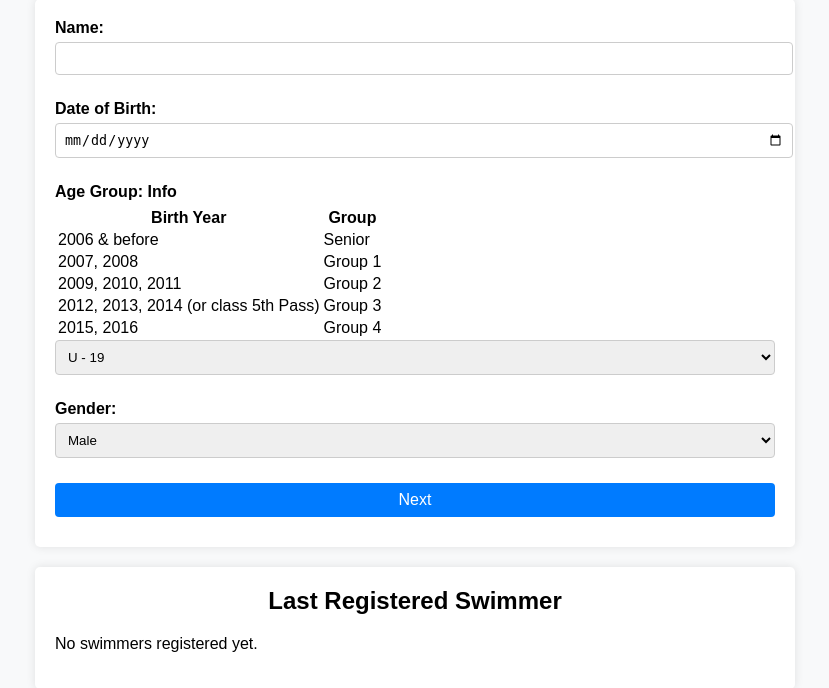
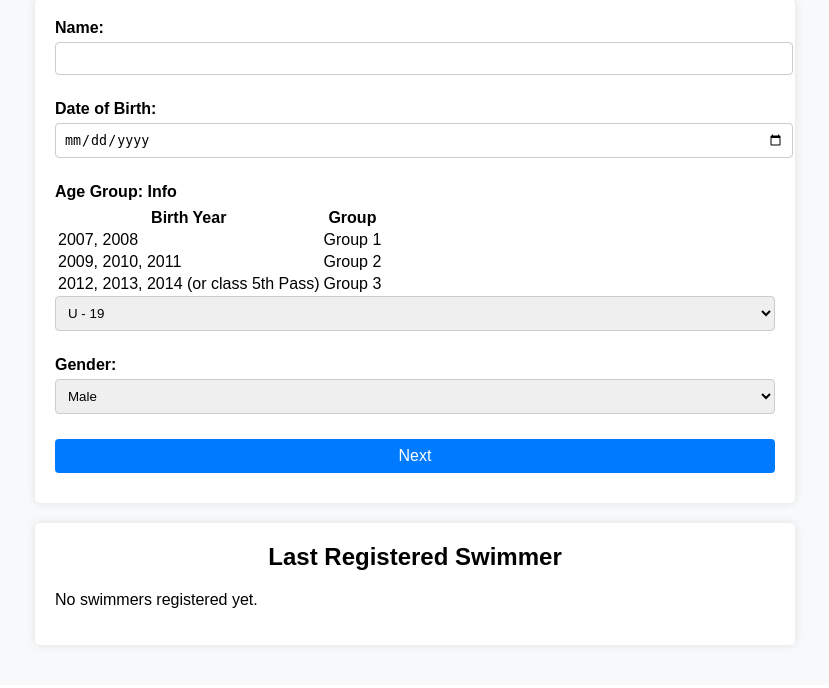
Before and after one commit to KingShark1/idsa-webapp, a FastAPI app: page / in a window 1280 px wide. Shown: the part 207-895 px from the top of the page, without its empty margins (225-1054 px from the left). After the commit the page ends 855 px from the top, so only its background shows below. Run offline with FastAPI, Linux system fonts and the light colour scheme; data that the repository does not hold is empty.

Commit message:
update config and home

```diff
--- a/static/config.json
+++ b/static/config.json
@@ -10,8 +10,7 @@
   "age_group_map": {
     "U - 19": 1,
     "U - 17": 2,
-    "U - 14": 3,
-    "U - 11": 4
+    "U - 14": 3
   },
 
   "max_events_per_age_group": {
--- a/templates/home.html
+++ b/templates/home.html
@@ -21,10 +21,6 @@
                         <th>Group</th>
                     </tr>
                     <tr>
-                        <td>2006 & before</td>
-                        <td>Senior</td>
-                    </tr>
-                    <tr>
                         <td>2007, 2008</td>
                         <td>Group 1</td>
                     </tr>
@@ -35,10 +31,6 @@
                     <tr>
                         <td>2012, 2013, 2014 (or class 5th Pass)</td>
                         <td>Group 3</td>
-                    </tr>
-                    <tr>
-                        <td>2015, 2016</td>
-                        <td>Group 4</td>
                     </tr>
                 </table>
                 <select id="age_group" name="age_group" required>
```
